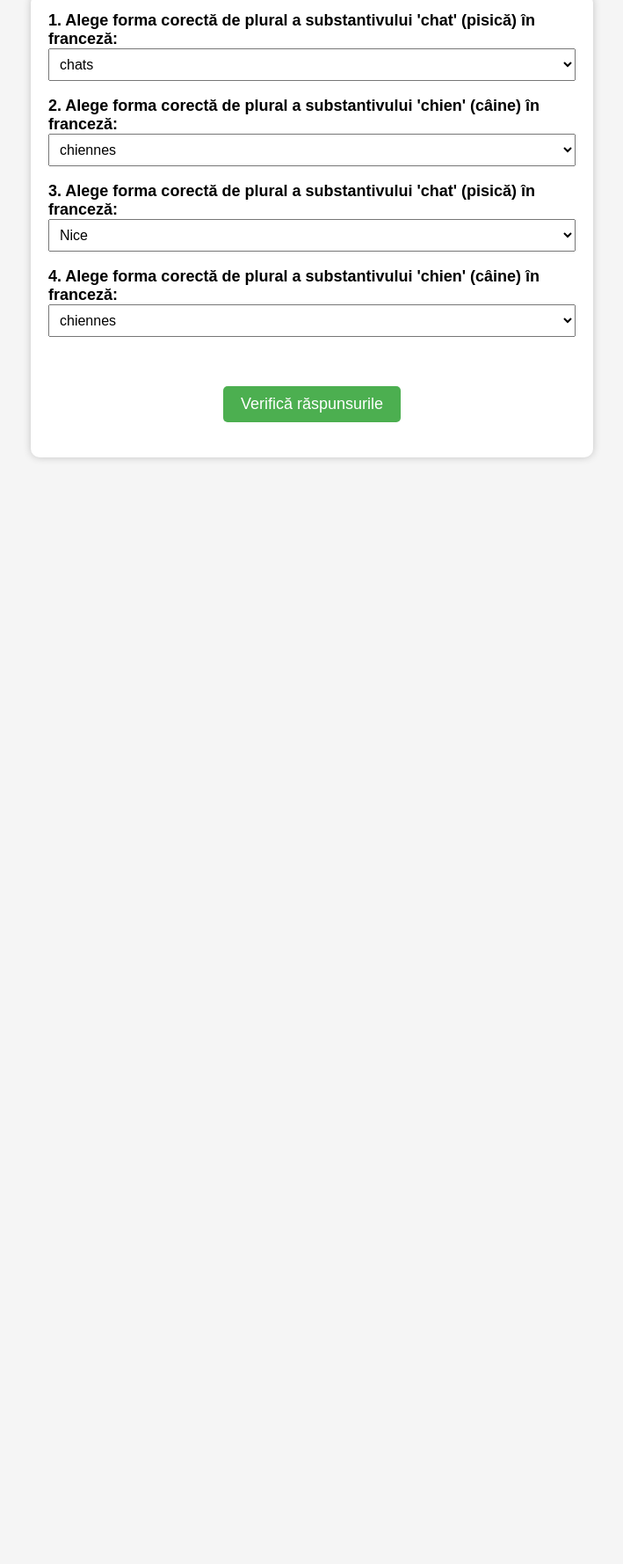
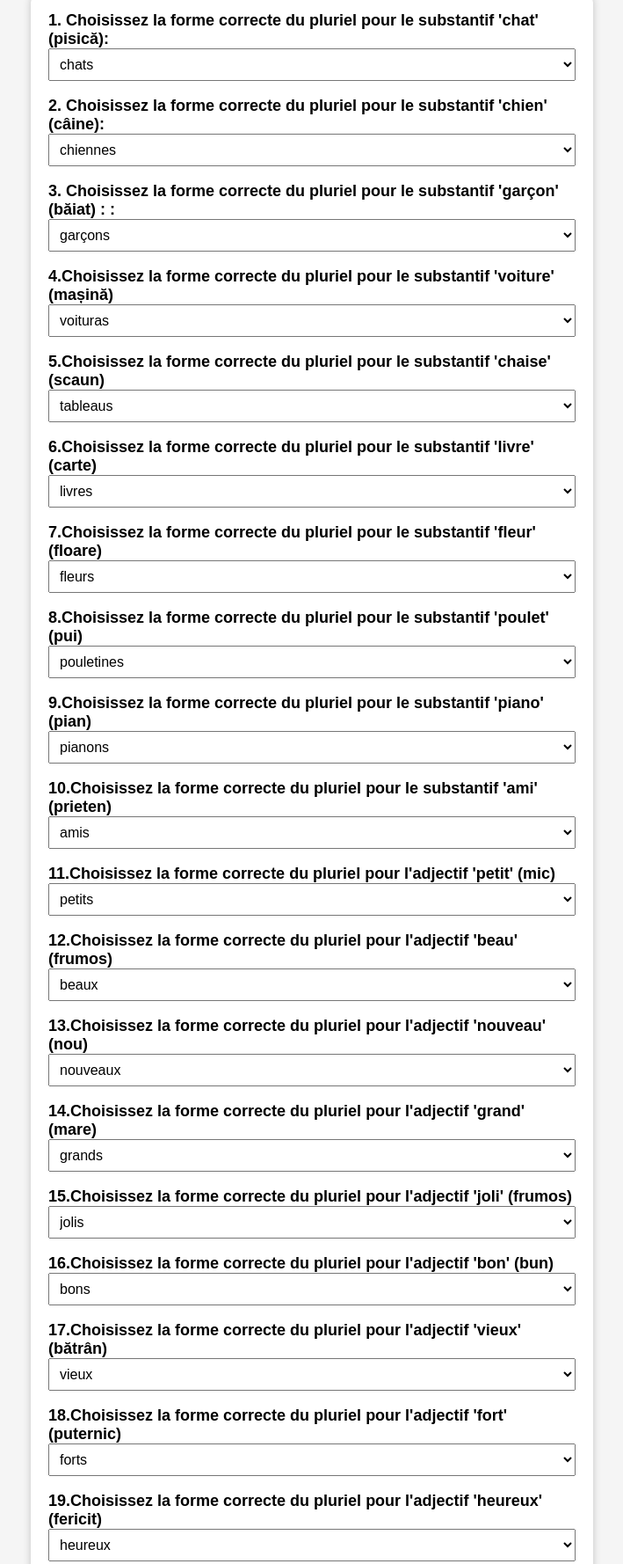
Before and after one commit to AntonioGameSK/FrancezaProiect, a plain HTML site: page index.html in a window 1280 px wide. Shown: the part 87-1865 px from the top of the page at 88% size, without its empty margins (285-994 px from the left). Before the commit the page ends 800 px from the top, so only its background shows below. Drawn offline with Linux system fonts and the light colour scheme.

Commit message:
Update index.html

```diff
--- a/index.html
+++ b/index.html
@@ -67,24 +67,104 @@
     // Definim întrebările și răspunsurile
     var questions = [
       {
-        question: "1. Alege forma corectă de plural a substantivului 'chat' (pisică) în franceză:",
+        question: "1. Choisissez la forme correcte du pluriel pour le substantif 'chat' (pisică):",
         options: ["chats", "chates", "chits"],
         answer: "chats"
       },
       {
-        question: "2. Alege forma corectă de plural a substantivului 'chien' (câine) în franceză:",
+        question: "2. Choisissez la forme correcte du pluriel pour le substantif 'chien' (câine):",
         options: ["chiennes", "chiens", "chines"],
         answer: "chiens"
       },
       {
-        question: "3. Alege forma corectă de plural a substantivului 'chat' (pisică) în franceză:",
-        options: ["Nice", "Nope", "Nah"],
-        answer: "Nice"
+        question: "3. Choisissez la forme correcte du pluriel pour le substantif 'garçon' (băiat) : :",
+        options: ["garçons", "garçones", "garçonets"],
+        answer: "garçons"
       },
       {
-        question: "4. Alege forma corectă de plural a substantivului 'chien' (câine) în franceză:",
-        options: ["chiennes", "chiens", "chines"],
-        answer: "chiens"
+        question: "4.Choisissez la forme correcte du pluriel pour le substantif 'voiture' (mașină)",
+        options: ["voituras", "voiturones", "voitures"],
+        answer: "voitures"
+      },
+      {
+        question: "5.Choisissez la forme correcte du pluriel pour le substantif 'chaise' (scaun)",
+        options: ["tableaus", "tableautes", "tableaux"],
+        answer: "tableaux"
+      },
+      {
+        question: "6.Choisissez la forme correcte du pluriel pour le substantif 'livre' (carte)",
+        options: ["livres", "livreux", "livraux"],
+        answer: "livres"
+      },
+      {
+        question: "7.Choisissez la forme correcte du pluriel pour le substantif 'fleur' (floare)",
+        options: ["fleurs", "fleurons", "fleurets"],
+        answer: "fleurs"
+      },
+      {
+        question: "8.Choisissez la forme correcte du pluriel pour le substantif 'poulet' (pui)",
+        options: ["pouletines", "poulets", "pouleux"],
+        answer: "poulets"
+      },
+      {
+        question: "9.Choisissez la forme correcte du pluriel pour le substantif 'piano' (pian)",
+        options: ["pianons", "pianos", "pianettes"],
+        answer: "pianos"
+      },
+      {
+        question: "10.Choisissez la forme correcte du pluriel pour le substantif 'ami' (prieten)",
+        options: ["amis", "amieux", "ameux"],
+        answer: "amis"
+      },
+      {
+        question: "11.Choisissez la forme correcte du pluriel pour l'adjectif 'petit' (mic)",
+        options: ["petits", "petites", "petitons"],
+        answer: "petits"
+      },
+      {
+        question: "12.Choisissez la forme correcte du pluriel pour l'adjectif 'beau' (frumos)",
+        options: ["beaux", "beaus", "beautes"],
+        answer: "beaux"
+      },
+      {
+        question: "13.Choisissez la forme correcte du pluriel pour l'adjectif 'nouveau' (nou)",
+        options: ["nouveaux", "nouveaus", "nouveautés"],
+        answer: "nouveaux"
+      },
+      {
+        question: "14.Choisissez la forme correcte du pluriel pour l'adjectif 'grand' (mare)",
+        options: ["grands", "grandes", "grandons"],
+        answer: "grands"
+      },
+      {
+        question: "15.Choisissez la forme correcte du pluriel pour l'adjectif 'joli' (frumos)",
+        options: ["jolis", "jolies", "jolions"],
+        answer: "jolies"
+      },
+      {
+        question: "16.Choisissez la forme correcte du pluriel pour l'adjectif 'bon' (bun)",
+        options: ["bons", "bonnes", "bonnets"],
+        answer: "bons"
+      },
+      {
+        question: "17.Choisissez la forme correcte du pluriel pour l'adjectif 'vieux' (bătrân)",
+        options: ["vieux", "vieilles", "vieillons"],
+        answer: "vieux"
+      },
+      {
+        question: "18.Choisissez la forme correcte du pluriel pour l'adjectif 'fort' (puternic)",
+        options: ["forts", "fortes", "fortuits"],
+        answer: "forts"
+      },
+      {
+        question: "19.Choisissez la forme correcte du pluriel pour l'adjectif 'heureux' (fericit)",
+        options: ["heureux", "heureuses", "heureuxons"],
+        answer: "heureuses"
+      },
+      {
+        question: "20.Choisissez la forme correcte du pluriel pour l'adjectif 'gentil' (drăguț)",
+        options: ["gentils", "gentilles", "gentillons"],
+        answer: "gentils"
       }
       // Poți adăuga și alte întrebări aici
     ];
```
